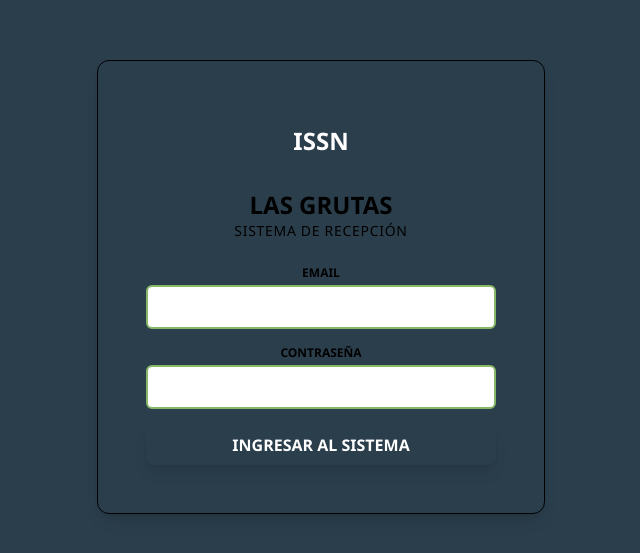
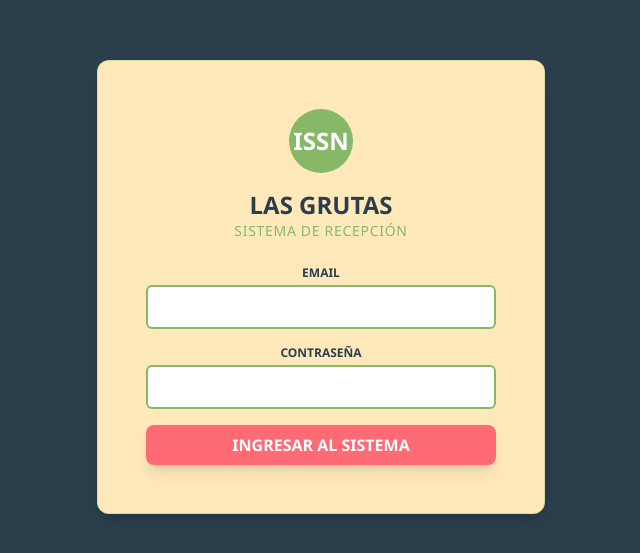
Before and after one commit to Radrizzani/las-grutas-recepcion, a React (Vite) app: page / in a window 1280 px wide. Shown: the part 145-698 px from the top of the page, without its empty margins (319-959 px from the left). Built offline with nearby package versions, Linux system fonts and the light colour scheme.

Commit message:
Update index.css

```diff
--- a/src/index.css
+++ b/src/index.css
@@ -1,5 +1,12 @@
 @import "tailwindcss";
 
+@theme {
+  --color-brand-darkblue: #2B3E4C;
+  --color-brand-midblue: #87B867;
+  --color-brand-cream: #FFE9BB;
+  --color-brand-red: #FF6B75;
+  --color-brand-orange: #FFA726;
+}
 
 /* Tus estilos personalizados */
 ::-webkit-scrollbar {
```
